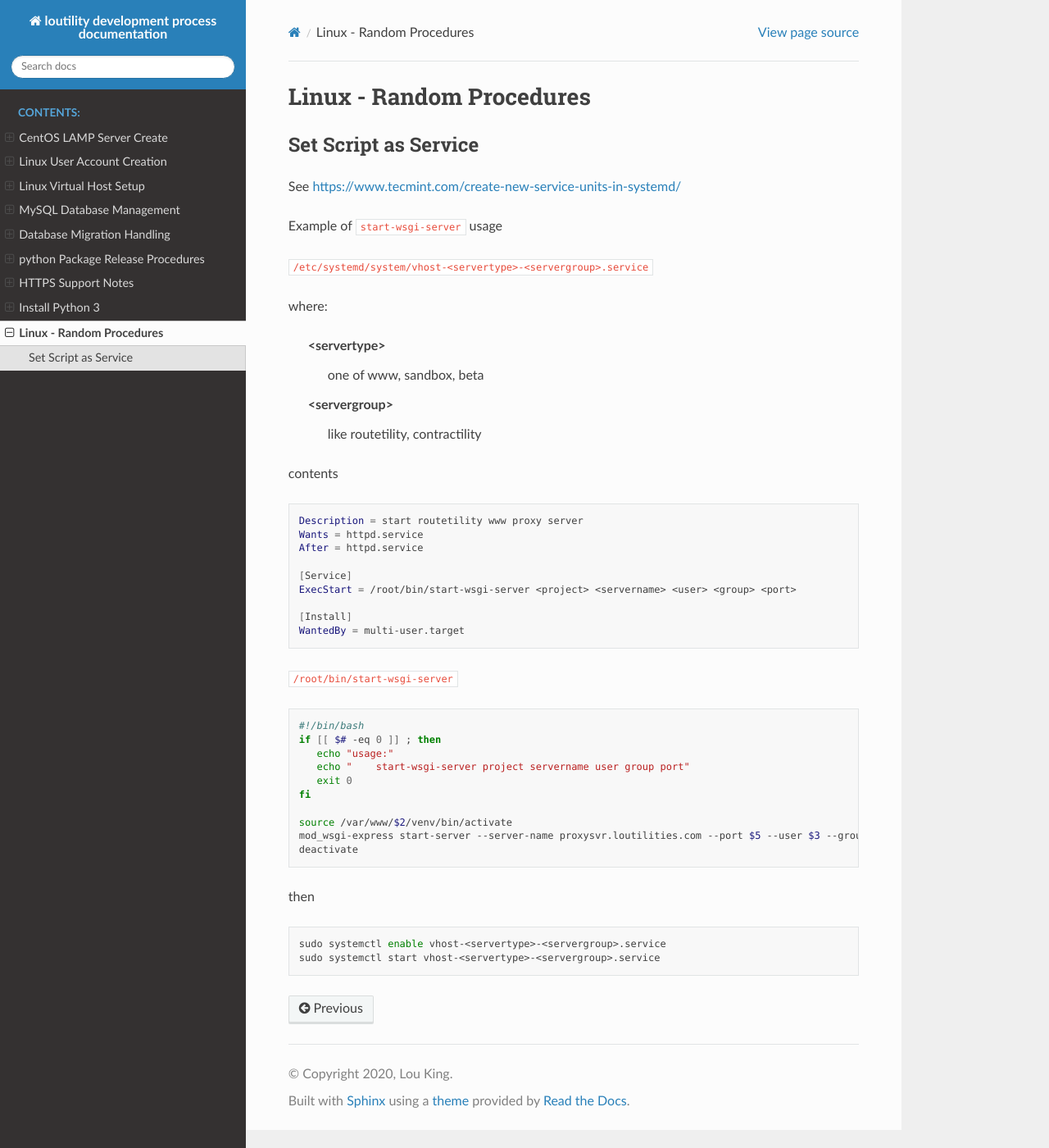
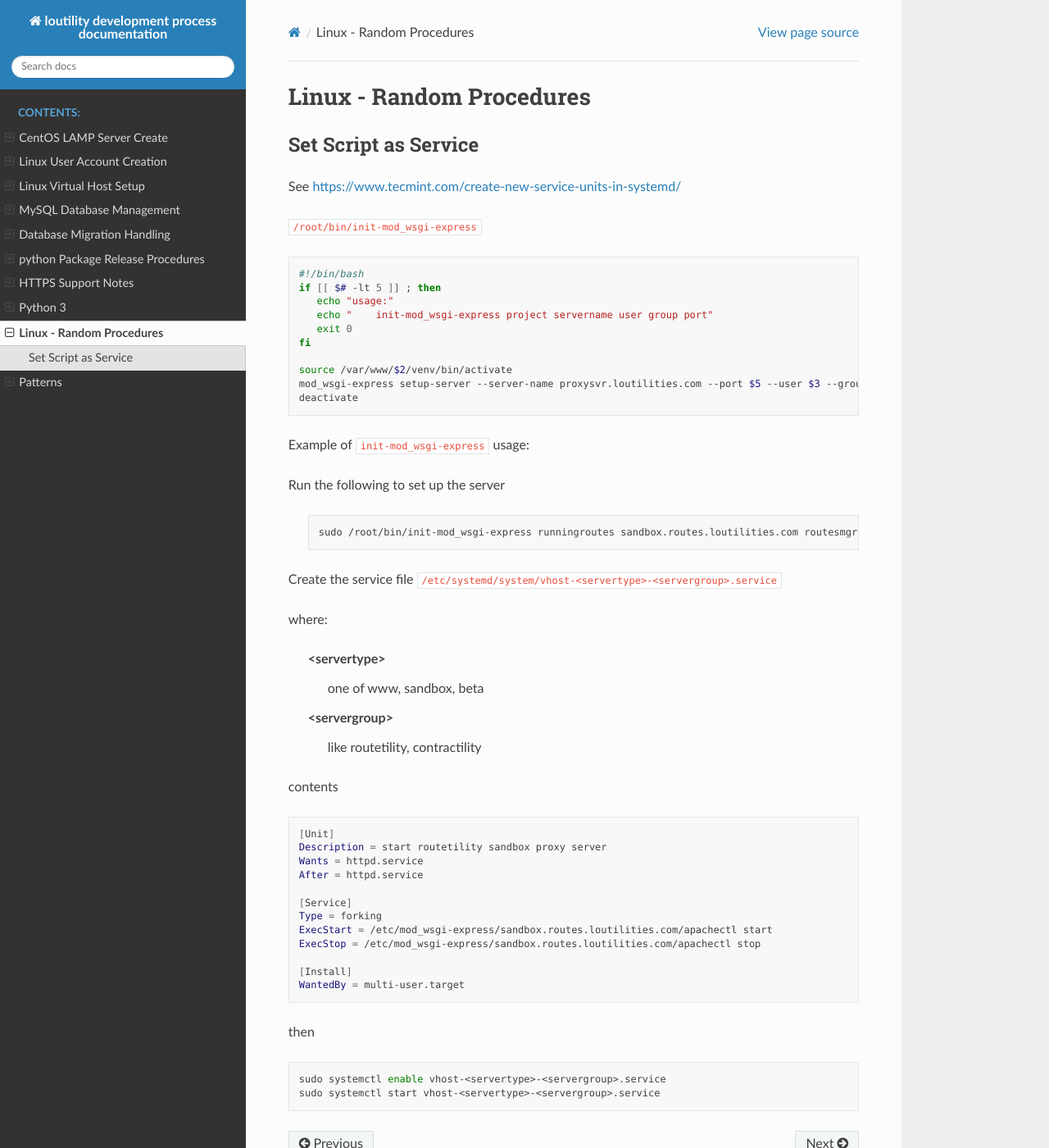
Before and after one commit to shanholtzerk/fork_loudevprocess, a Sphinx documentation site: the page built from docs/source/linux-random-procedures.rst, in a window 1280 px wide and 1400 px high. Shown: the whole window at 82% size. Built offline with Sphinx 7.4.7 and the Read the Docs theme 2.0.0, drawn with Linux system fonts in a browser that asks for light colours.

Commit message:
bunch of stuff

```diff
--- a/docs/source/index.rst
+++ b/docs/source/index.rst
@@ -17,8 +17,9 @@ loutility development process documentation
    database-migration-handling
    python-package-release-procedure
    https-support-notes
-   install-python-3
+   python-3
    linux-random-procedures
+   patterns
 
 
 Indices and tables
--- a/docs/source/linux-random-procedures.rst
+++ b/docs/source/linux-random-procedures.rst
@@ -8,9 +8,31 @@ Set Script as Service
 
 See https://www.tecmint.com/create-new-service-units-in-systemd/
 
-Example of ``start-wsgi-server`` usage
+``/root/bin/init-mod_wsgi-express``
 
-``/etc/systemd/system/vhost-<servertype>-<servergroup>.service``
+.. code-block:: shell
+
+    #!/bin/bash
+    if [[ $# -lt 5 ]] ; then
+       echo "usage:"
+       echo "    init-mod_wsgi-express project servername user group port"
+       exit 0
+    fi
+
+    source /var/www/$2/venv/bin/activate
+    mod_wsgi-express setup-server --server-name proxysvr.loutilities.com --port $5 --user $3 --group $4 /var/www/$2/$1/$1/$1.wsgi --working-directory /var/www/$2/$1/$1/ --server-root /etc/mod_wsgi-express/$2
+    deactivate
+
+
+Example of ``init-mod_wsgi-express`` usage:
+
+Run the following to set up the server
+
+    .. code-block:: shell
+
+        sudo /root/bin/init-mod_wsgi-express runningroutes sandbox.routes.loutilities.com routesmgr routesmgr 8002
+
+Create the service file ``/etc/systemd/system/vhost-<servertype>-<servergroup>.service``
 
 where:
 
@@ -24,30 +46,18 @@ contents
 
 .. code-block:: shell
 
-    Description = start routetility www proxy server
+    [Unit]
+    Description = start routetility sandbox proxy server
     Wants = httpd.service
     After = httpd.service
 
     [Service]
-    ExecStart = /root/bin/start-wsgi-server <project> <servername> <user> <group> <port>
+    Type = forking
+    ExecStart = /etc/mod_wsgi-express/sandbox.routes.loutilities.com/apachectl start
+    ExecStop = /etc/mod_wsgi-express/sandbox.routes.loutilities.com/apachectl stop
 
     [Install]
     WantedBy = multi-user.target
-
-``/root/bin/start-wsgi-server``
-
-.. code-block:: shell
-
-    #!/bin/bash
-    if [[ $# -eq 0 ]] ; then
-       echo "usage:"
-       echo "    start-wsgi-server project servername user group port"
-       exit 0
-    fi
-
-    source /var/www/$2/venv/bin/activate
-    mod_wsgi-express start-server --server-name proxysvr.loutilities.com --port $5 --user $3 --group $4 /var/www/$2/$1/$1/$1.wsgi --working-directory /var/www/$2/$1/$1/
-    deactivate
 
 
 then
--- a/docs/source/python-package-release-procedure.rst
+++ b/docs/source/python-package-release-procedure.rst
@@ -198,3 +198,8 @@ if you need to check out a particular branch. Note <branch> can be a tag, e.g.,
 for testing use winscp to load patch files, only to sandbox and possibly beta
 
 * after testing the patch be sure to git checkout the original file, then use fab for clean upgrade
+
+PyCharm Licencing
+------------------
+
+see https://sales.jetbrains.com/hc/en-gb/articles/207739199-Distributing-Commercial-Licenses
```
Also changed, not shown: docs/source/install-python-3.rst (deleted, +0 -32 lines), docs/source/patterns.rst (added, +62 -0 lines), docs/source/python-3.rst (added, +59 -0 lines).
